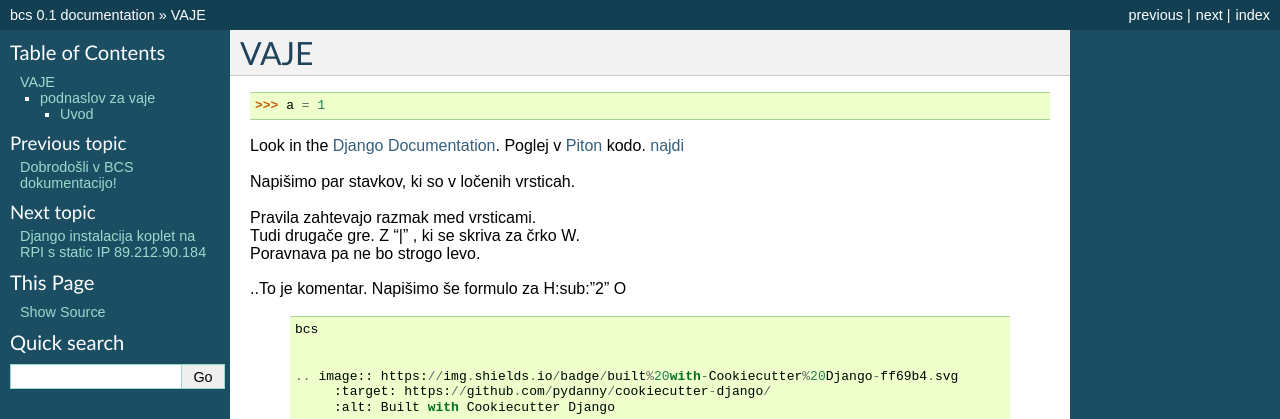
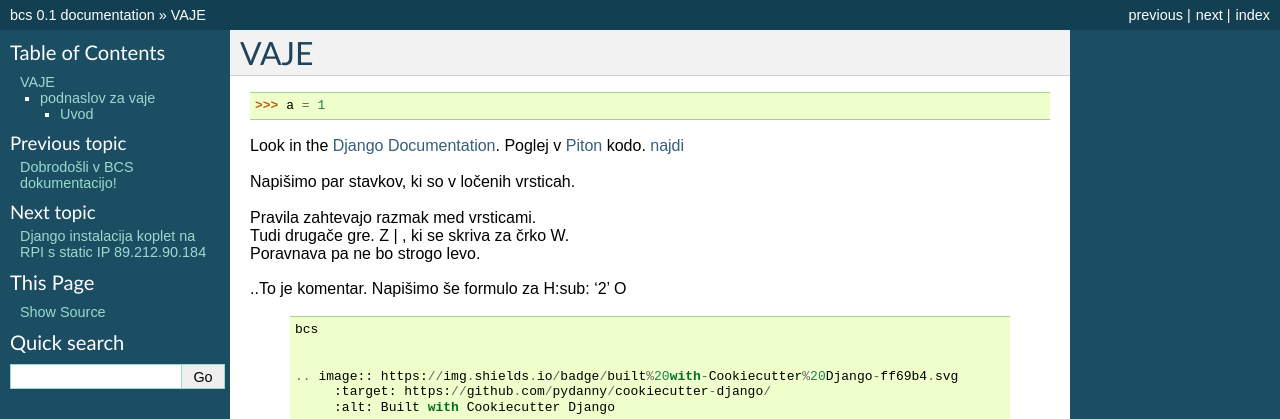
Before and after one commit to pavlovicr/bcs-staro, a Sphinx documentation site: the page built from docs/vaje.rst, in a window 1280 px wide. Shown: the top 419 px of the page. Built offline with Sphinx 7.4.7, drawn with Linux system fonts in a browser that asks for light colours; pages that are not in the unit, such as notebooks, are missing from menus.

Commit message:
kaj pa sedaj

```diff
--- a/docs/vaje.rst
+++ b/docs/vaje.rst
@@ -12,10 +12,10 @@ Poglej v Piton_ kodo.
 Napišimo par stavkov, ki so v ločenih vrsticah.
 
 | Pravila zahtevajo razmak med vrsticami.
-| Tudi drugače gre. Z "|" , ki se skriva za črko W.
+| Tudi drugače gre. Z | , ki se skriva za črko W.
 | Poravnava pa ne bo strogo levo.
 ..To je komentar.
-Napišimo še formulo za H\ :sub:"2" \O
+Napišimo še formulo za H\ :sub: '2' \O
 
 
 
```
